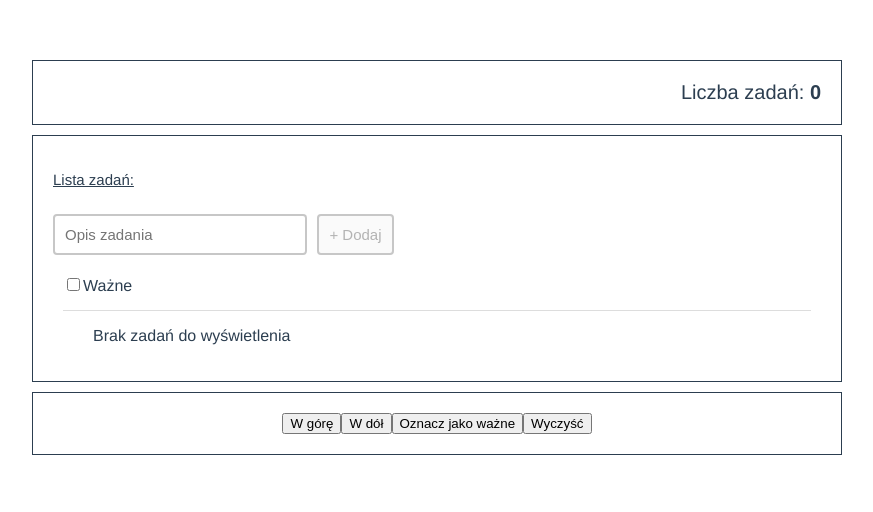
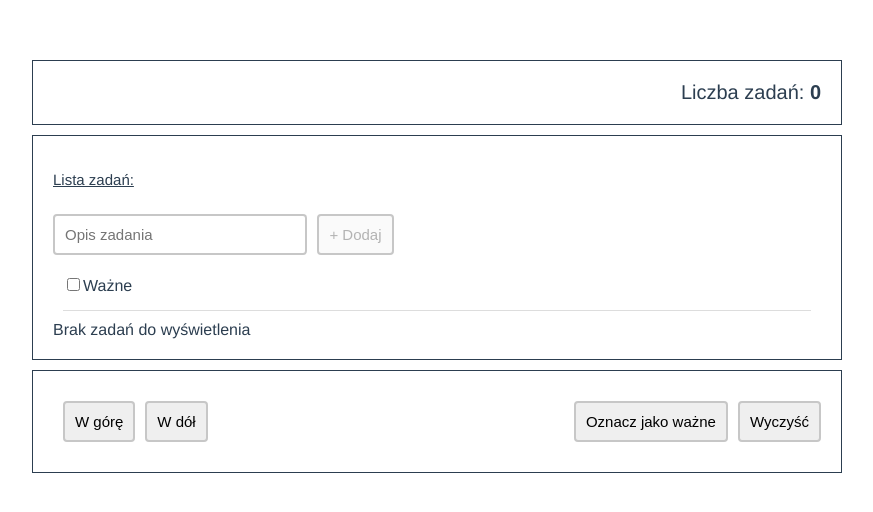
Before and after one commit to S-Kaminski/vue-todo, a Vue app: page / in a window 1280 px wide. Shown: the top 512 px of the page, without its empty margins (203-1076 px from the left). Built offline with nearby package versions, Linux system fonts and the light colour scheme.

Commit message:
modified: updated scoped css

```diff
--- a/src/components/TheContainer.vue
+++ b/src/components/TheContainer.vue
@@ -198,10 +198,7 @@ div p#label {
   display: block;
   font-size: 15px;
 }
-div p#error {
-  text-align: center;
-   color:red;
-}
+
 input#task-description {
   padding: 10px;
   margin: 10px 0;
@@ -230,8 +227,8 @@ span#important {
   padding-bottom: 15px;
   border-bottom: 1px solid #dddddd;
 }
-
-#single-element {
-  text-align: left;
+ul {
+  margin: 0;
+  padding: 0;
 }
 </style>
--- a/src/components/TheFooter.vue
+++ b/src/components/TheFooter.vue
@@ -1,10 +1,14 @@
 <template>
     <div class="buttons">
+      <span class="left">
+        <button @click="moveUp">W górę</button>
+        <button @click="moveDown">W dół</button>
+      </span>
+      <span class="right">
+        <button @click="markImportant">Oznacz jako ważne</button>
+        <button @click="removeAllTasks">Wyczyść</button>
+      </span>
 
-       <button @click="moveUp">W górę</button>
-       <button @click="moveDown">W dół</button>
-       <button @click="markImportant">Oznacz jako ważne</button>
-       <button @click="removeAllTasks">Wyczyść</button>
 
     </div>
 </template>
@@ -37,4 +41,25 @@ div.buttons {
   position: sticky;
   bottom: 0;
 }
+span.left {
+  text-align: left;
+  float:left;
+}
+span.right {
+  text-align: right;
+  float:right;
+}
+button {
+  padding: 10px;
+  margin: 10px 0;
+  margin-left: 10px;
+  border: 2px solid rgb(199, 199, 199);
+  font-size:15px;
+  border-radius: 4px;
+}
+button:enabled:hover {
+  background-color:#98a3e2;
+  border: 2px solid rgb(0, 0, 0);
+  color:#fff;
+}
 </style>
```
